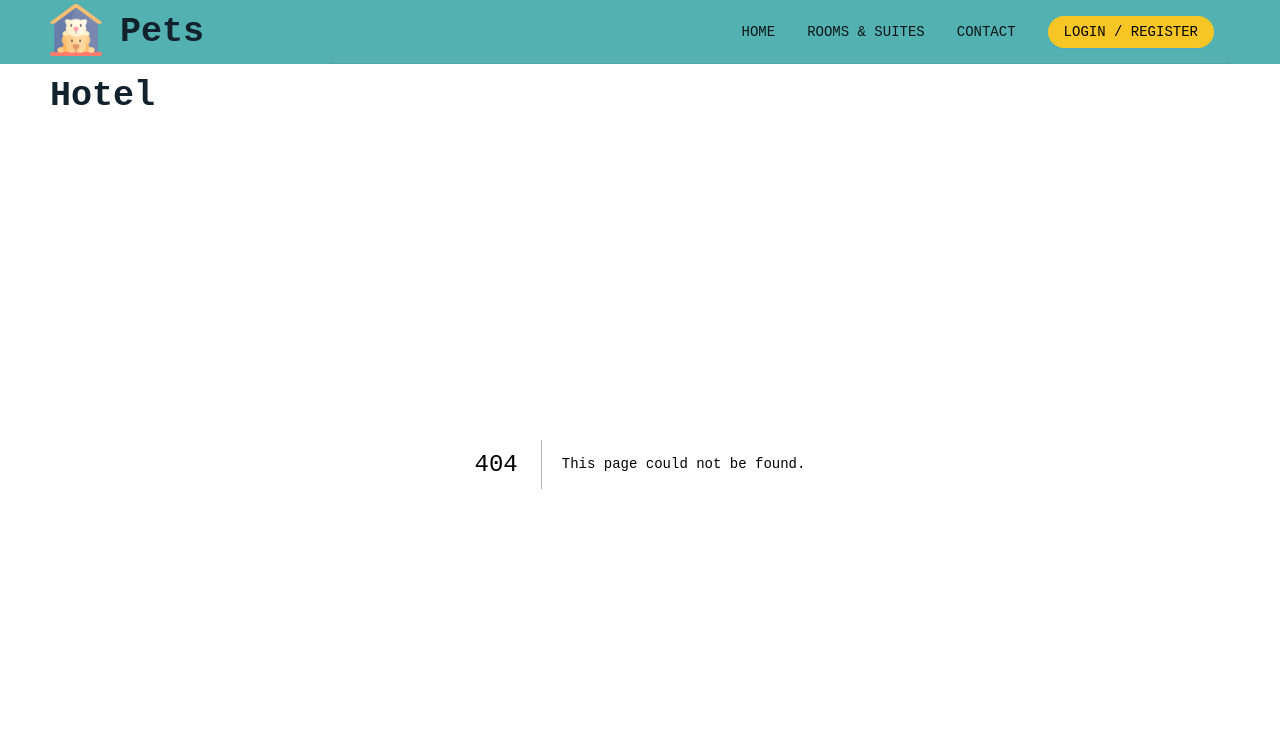
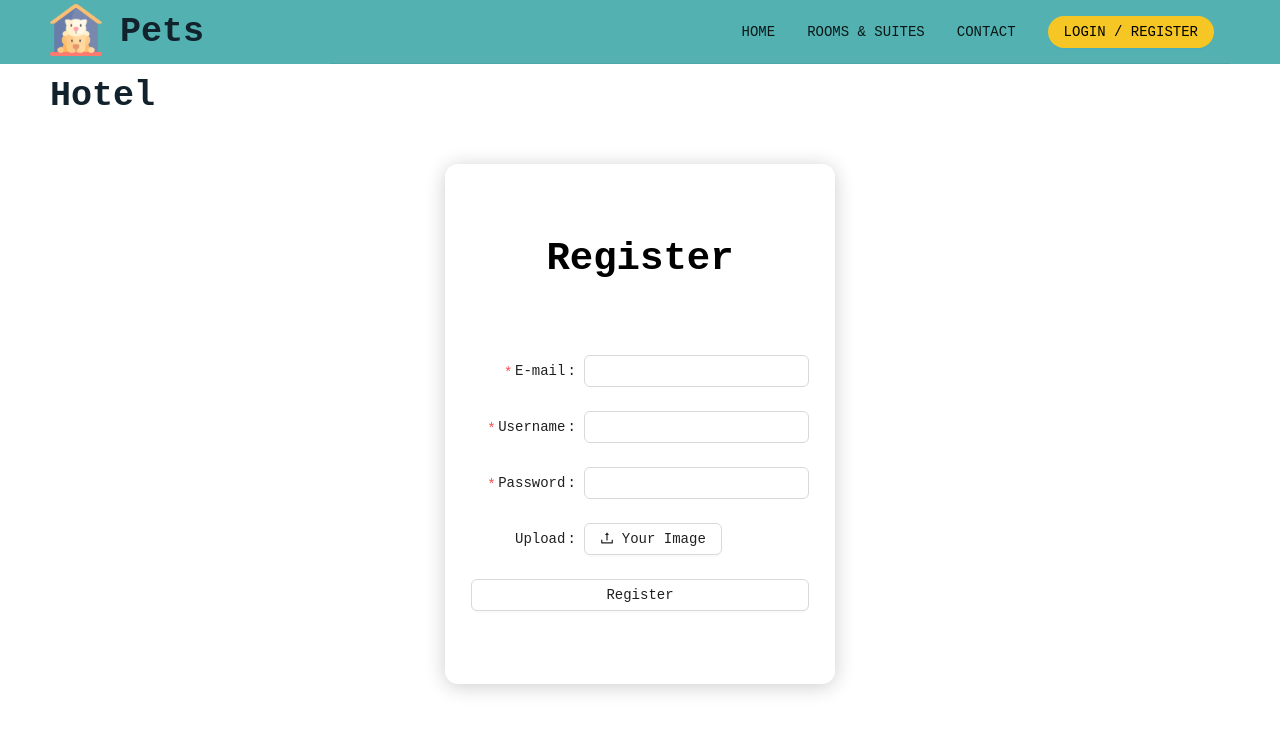
Before and after one commit to NamkheangV/PetsHotel-FN, a Next.js app: page /register in a window 1280 px wide. Before the commit this address had no page. Shown: the top 732 px of the page. Built offline with nearby package versions, Linux system fonts and the light colour scheme.

Commit message:
Feat(register): Register done

```diff
--- /dev/null
+++ b/pages/register.js
@@ -0,0 +1,118 @@
+import styles from "@/styles/register.module.css";
+import Link from "next/link";
+import { UploadOutlined } from "@ant-design/icons";
+import { Button, Input, Form, Upload } from "antd";
+
+const onFinish = (values) => {
+  console.log("Success:", values);
+};
+const onFinishFailed = (errorInfo) => {
+  console.log("Failed:", errorInfo);
+};
+const props = {
+  beforeUpload: (file) => {
+    const isJpgOrPng = file.type === "image/jpeg" || file.type === "image/png";
+    if (!isJpgOrPng) {
+      message.error(`${file.name} is not a file image!`);
+    }
+    return isJpgOrPng || Upload.LIST_IGNORE;
+  },
+  onChange: (info) => {
+    console.log(info.fileList);
+  },
+};
+
+export default function Register() {
+  return (
+    <div>
+      <header>
+        <title>Register | Pets Hotel</title>
+      </header>
+
+      <div className={styles.page}>
+        <div className={styles.container}>
+          <h1 className={styles.h1}>Register</h1>
+
+          <Form
+            className={styles.form}
+            name="basic"
+            labelCol={{
+              span: 8,
+            }}
+            wrapperCol={{
+              span: 18,
+            }}
+            style={{
+              maxWidth: 600,
+            }}
+            onFinish={onFinish}
+            onFinishFailed={onFinishFailed}
+            autoComplete="off"
+          >
+            <Form.Item
+              label="E-mail"
+              name="email"
+              rules={[
+                {
+                  required: true,
+                  message: "Please input Email!",
+                },
+              ]}
+            >
+              <Input />
+            </Form.Item>
+
+            <Form.Item
+              label="Username"
+              name="username"
+              rules={[
+                {
+                  required: true,
+                  message: "Please input Username!",
+                },
+              ]}
+            >
+              <Input />
+            </Form.Item>
+
+            <Form.Item
+              label="Password"
+              name="password"
+              rules={[
+                {
+                  required: true,
+                  message: "Please input Password!",
+                },
+              ]}
+            >
+              <Input />
+            </Form.Item>
+
+            {/* <Form.Item
+              label="Confirm"
+              name="confpass"
+              rules={[
+                {
+                  required: true,
+                  message: "Please input Confirm Pass!",
+                },
+              ]}
+            >
+              <Input />
+            </Form.Item> */}
+
+            <Form.Item label="Upload" valuePropName="fileList">
+              <Upload {...props} listType="picture" maxCount={1}>
+                <Button icon={<UploadOutlined />}>Your Image</Button>
+              </Upload>
+            </Form.Item>
+
+            <Button className={styles.button} block>
+              Register
+            </Button>
+          </Form>
+        </div>
+      </div>
+    </div>
+  );
+}
--- /dev/null
+++ b/styles/register.module.css
@@ -0,0 +1,34 @@
+.page {
+    display: flex;
+    flex-direction: column;
+    align-items: center;
+    justify-content: center;
+    height: 90vh;
+    width: 100vw;
+}
+
+.container {
+    background-color: rgb(255, 255, 255);
+    width: 30em;
+    height: 40em;
+    position: relative;
+    border-radius: 1em;
+    box-shadow: 0 0.188em 1.550em rgba(0, 0, 0, 0.2);
+    display: flex;
+    flex-direction: column;
+    align-items: center;
+    justify-content:space-evenly;
+    padding: 0 10px 0 10px;
+}
+
+.h1 {
+    font-size: 3em;
+    font-weight: 700;
+    text-align: center;
+    margin: 0;
+}
+
+/* .form {
+    margin: 25px 0 0 0;
+   background-color: rgb(223, 183, 183);
+} */
```
Also changed, not shown: pages/login.js (+1 -7 lines).
